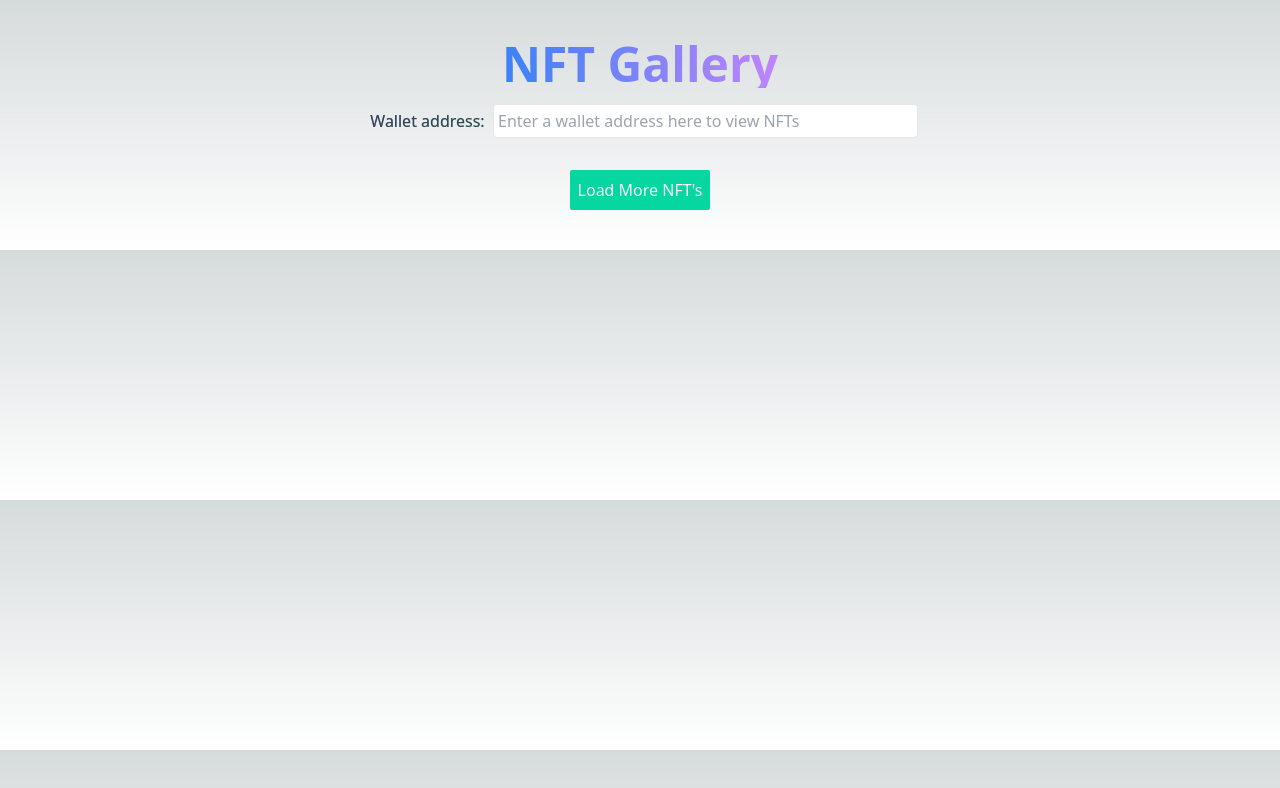
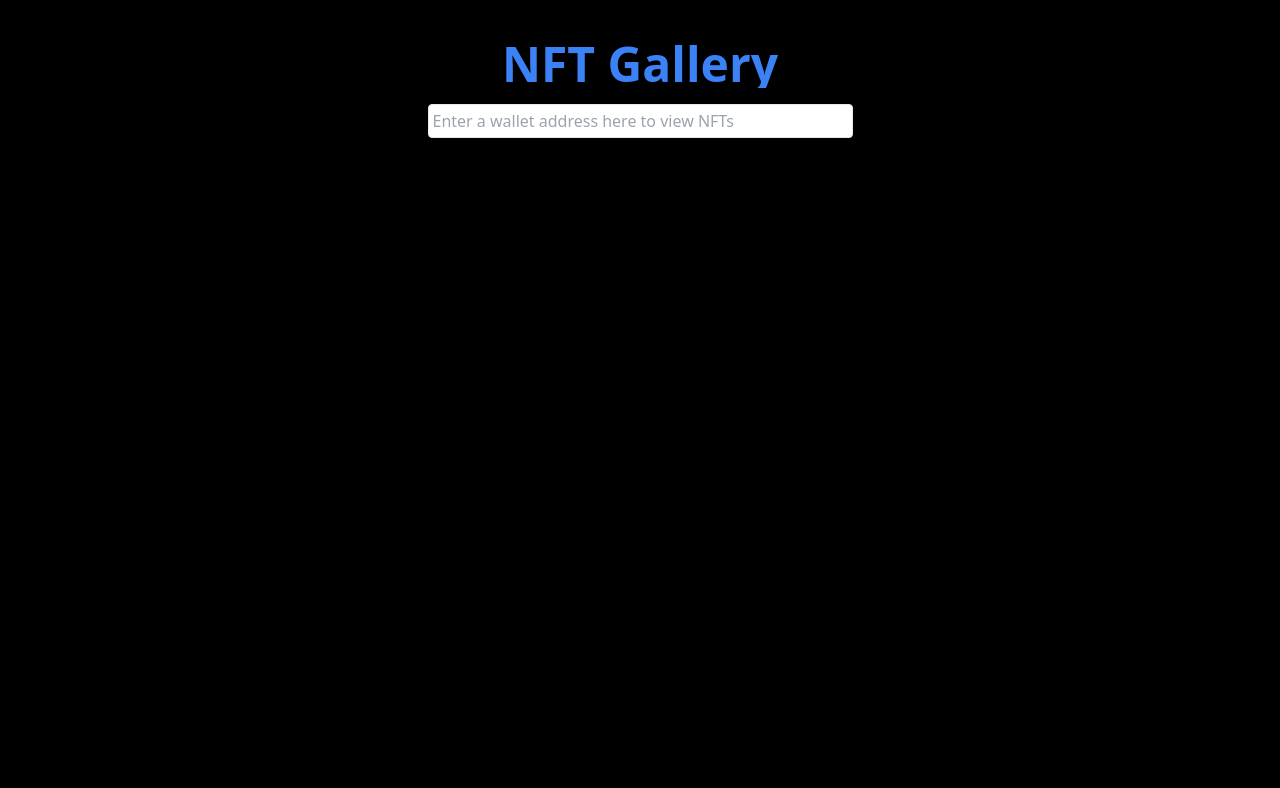
Before and after one commit to akeva001/nft-gallery, a Next.js app: page / in a window 1280 px wide. Shown: the top 788 px of the page. Built offline with nearby package versions, Linux system fonts and the light colour scheme; what @ankr.com/ankr.js would draw is missing.

Commit message:
pagination

```diff
--- a/package.json
+++ b/package.json
@@ -24,5 +24,8 @@
     "tailwindcss": "3.3.2",
     "typescript": "5.0.4",
     "web3": "^1.9.0"
+  },
+  "devDependencies": {
+    "tailwind-scrollbar": "^3.0.0"
   }
 }
--- a/pages/index.tsx
+++ b/pages/index.tsx
@@ -12,6 +12,7 @@ const Home: NextPage = () => {
   //const { nfts, loading, error } = useNfts(walletAddress);
   const [nfts, setNfts] = useState<Nft[]>([]);
   const [loading, setLoading] = useState(false);
+  const [loadedAll, setLoadedAll] = useState(false);
 
   useEffect(() => {
     (async () => {
@@ -41,34 +42,25 @@ const Home: NextPage = () => {
     console.log(lastToken);
     const { nfts, nextToken } = await getNfts(walletAddress, lastToken);
     setLastToken(nextToken);
+
     setNfts((prevNfts) => [...prevNfts, ...nfts]);
     console.log({ nfts });
+    if (!nextToken) {
+      setLoadedAll(true);
+      return;
+    }
   };
 
   return (
-    <div className="p-10 flex flex-col items-center">
-      <h1 className="text-5xl font-extrabold bg-clip-text text-transparent bg-gradient-to-r from-blue-500 to-purple-400">
+    <div
+      className=" bg-black p-10 flex flex-col overflow-y-scroll items-center h-screen
+    z-0 scrollbar scrollbar-track-gray-400/20 scrollbar-thumb-[#06c]/80 scrollbar-thumb-rounded"
+    >
+      <h1 className="text-5xl font-extrabold bg-clip-text text-transparent bg-gradient-to-r from-blue-500 to-blue-500">
         NFT Gallery
       </h1>
-      {/* <h3 className="text-zinc-700">
-        Powered by{" "}
-        <a
-          href="https://www.ankr.com/advanced-api/"
-          target="_blank"
-          rel="noreferrer"
-          className="cursor-pointer underline"
-        >
-          Ankr Advanced APIs
-        </a>
-      </h3> */}
 
       <div className="flex-left flex-col mt-4">
-        <label
-          className="text-zinc-700 text-1xl bg-clip-text text-transparent bg-gradient-to-r from-blue-500 to-teal-400"
-          htmlFor="wallet-address"
-        >
-          &nbsp; Wallet address: &nbsp;
-        </label>
         <input
           id="wallet-address"
           type="text"
@@ -112,12 +104,14 @@ const Home: NextPage = () => {
           </div>
         )} */}
       </div>
-      <button
-        className="bg-[#06d6a0] text-stone-100 p-2 rounded-sm hover:bg-green-500 transition-all transition-300 transition-linear "
-        onClick={() => loadMoreNFTs()}
-      >
-        Load More NFT's
-      </button>
+      {nfts.length > 0 && !loadedAll && (
+        <button
+          className="bg-[#06c] text-stone-100 p-2 mt-5 rounded-sm hover:[#06c]/80 transition-all transition-300 transition-linear"
+          onClick={() => loadMoreNFTs()}
+        >
+          Load More
+        </button>
+      )}
     </div>
   );
 };
--- a/tailwind.config.js
+++ b/tailwind.config.js
@@ -1,18 +1,18 @@
 /** @type {import('tailwindcss').Config} */
 module.exports = {
   content: [
-    './pages/**/*.{js,ts,jsx,tsx,mdx}',
-    './components/**/*.{js,ts,jsx,tsx,mdx}',
-    './app/**/*.{js,ts,jsx,tsx,mdx}',
+    "./pages/**/*.{js,ts,jsx,tsx,mdx}",
+    "./components/**/*.{js,ts,jsx,tsx,mdx}",
+    "./app/**/*.{js,ts,jsx,tsx,mdx}",
   ],
   theme: {
     extend: {
       backgroundImage: {
-        'gradient-radial': 'radial-gradient(var(--tw-gradient-stops))',
-        'gradient-conic':
-          'conic-gradient(from 180deg at 50% 50%, var(--tw-gradient-stops))',
+        "gradient-radial": "radial-gradient(var(--tw-gradient-stops))",
+        "gradient-conic":
+          "conic-gradient(from 180deg at 50% 50%, var(--tw-gradient-stops))",
       },
     },
   },
-  plugins: [],
-}
+  plugins: [require("tailwind-scrollbar")],
+};
```
Also changed, not shown: 1 other file (tests, documents, lock files or other folders).
